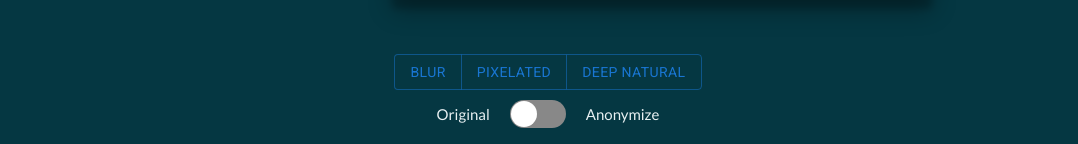
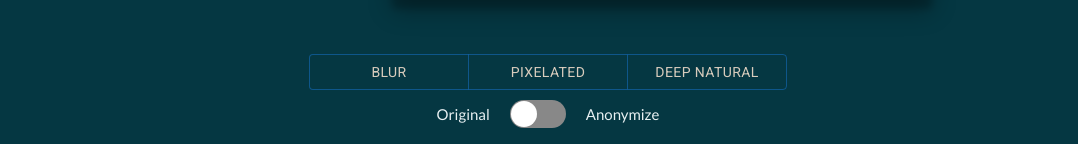
Before and after one commit to semirklapuh/Anonimi-frontend, a React (Create React App) app: page / in a window 1280 px wide. Shown: the part 2443-2587 px from the top of the page, without its empty margins (202-1280 px from the left). Built offline with nearby package versions, Linux system fonts and the light colour scheme.

Commit message:
Showcase - Faces buttons width

```diff
--- a/src/page/Showcase/Tabs/FaceDemo/imageSlider/Slider.js
+++ b/src/page/Showcase/Tabs/FaceDemo/imageSlider/Slider.js
@@ -23,8 +23,8 @@ import { makeStyles } from "@material-ui/styles";
 
 const useStyles = makeStyles(() => ({
   activeButton: {
-    background: "white",
-    color: "darkblue",
+    background: "grey",
+    color: "white",
   },
 }));
 
--- a/src/page/Showcase/Tabs/FaceDemo/imageSlider/style.css
+++ b/src/page/Showcase/Tabs/FaceDemo/imageSlider/style.css
@@ -87,3 +87,13 @@
 #button1:active {
     background-color: aliceblue;
 }
+
+#first, #second, #third {
+    min-width: 160px;
+    color: rgb(216, 204, 189);
+}
+
+#first:hover, #second:hover, #third:hover {
+    background-color: grey;
+    color: white;
+}
```
